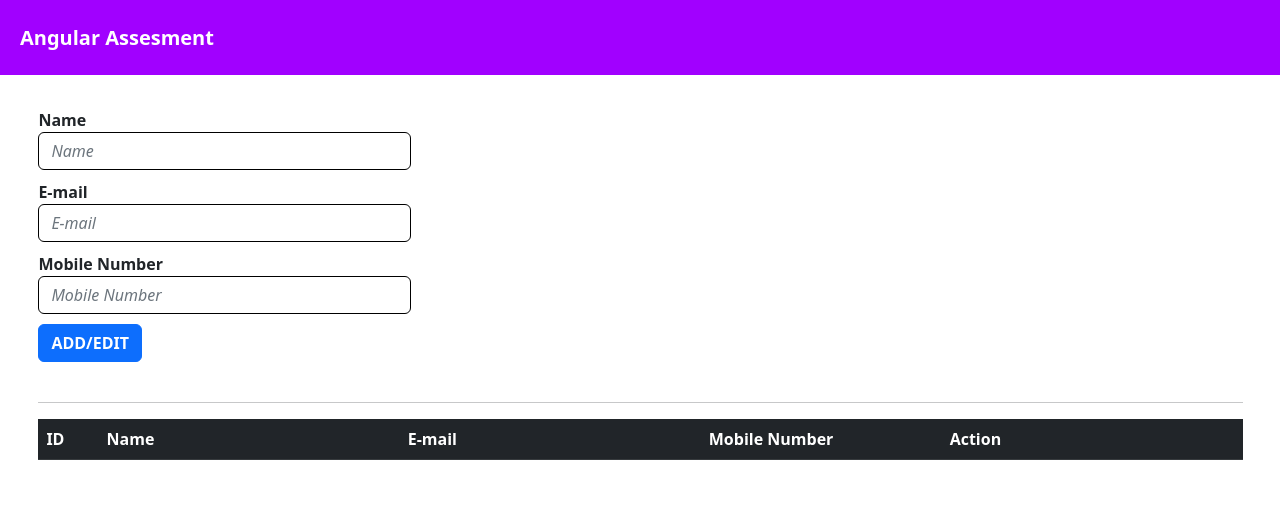
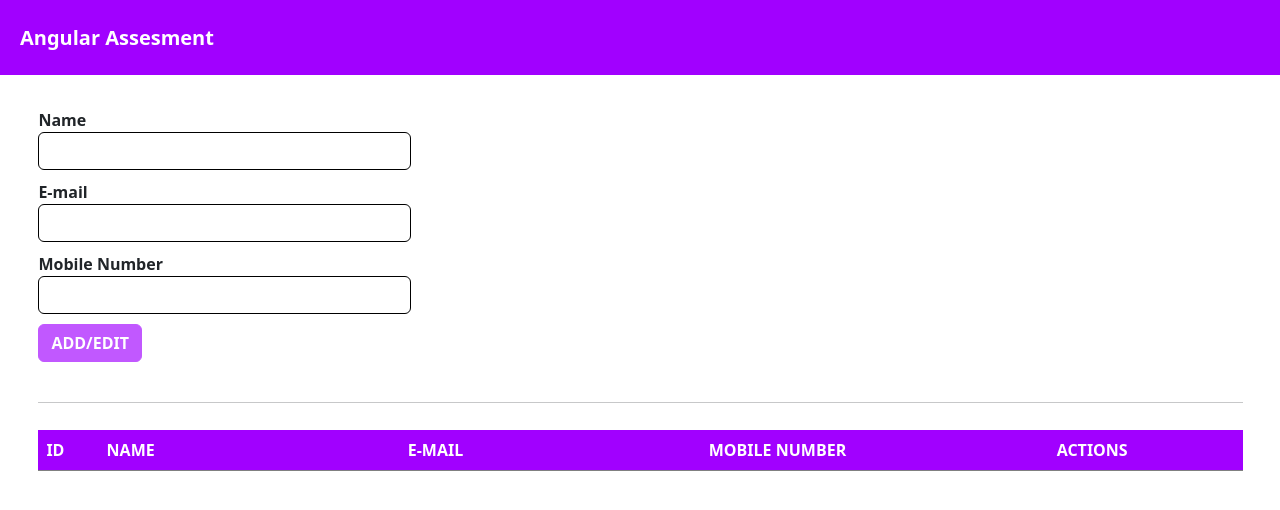
Before and after one commit to rizchkid/angular-assessment, an Angular app: page /records in a window 1280 px wide. Shown: the top 510 px of the page. Built offline with nearby package versions, Linux system fonts and the light colour scheme.

Commit message:
.1 stable buid add

```diff
--- a/src/app/app.module.ts
+++ b/src/app/app.module.ts
@@ -1,6 +1,7 @@
 import { NgModule, Component } from '@angular/core';
 import { BrowserModule } from '@angular/platform-browser';
 import { RouterModule, Routes } from '@angular/router';
+import { HttpClientModule } from '@angular/common/http'
 
 import { AppComponent } from './app.component';
 import { HeaderComponent } from './header/header.component';
@@ -35,7 +36,8 @@
   imports: [
     BrowserModule,
     FormsModule,
-    RouterModule.forRoot(appRoute)
+    RouterModule.forRoot(appRoute),
+    HttpClientModule
   ],
   providers: [],
   bootstrap: [AppComponent]
--- a/src/app/records/create-record/record.component.css
+++ b/src/app/records/create-record/record.component.css
@@ -24,6 +24,24 @@
   font-weight: bold;
 }
 
-input:placeholder-shown {
-  font-style: italic;
+
+.btn-primary{
+  --bs-btn-color: #fff;
+    --bs-btn-bg: #A100FF;
+    --bs-btn-border-color: #A100FF;
+    --bs-btn-hover-color: #fff;
+    --bs-btn-hover-bg: #A100FF;
+    --bs-btn-hover-border-color: #A100FF;
+    --bs-btn-focus-shadow-rgb: 49,132,253;
+    --bs-btn-active-color: #fff;
+    --bs-btn-active-bg: #A100FF;
+    --bs-btn-active-border-color: #A100FF;
+    --bs-btn-active-shadow: inset 0 3px 5px rgba(0, 0, 0, 0.125);
+    --bs-btn-disabled-color: #fff;
+    --bs-btn-disabled-bg: #A100FF;
+    --bs-btn-disabled-border-color: #A100FF;
 }
+
+input.ng-invalid.ng-touched{
+  border: 1px solid red;
+}
--- a/src/app/records/create-record/record.component.html
+++ b/src/app/records/create-record/record.component.html
@@ -1,36 +1,45 @@
-  <form (ngSubmit)="onSubmit()">
+  <form (ngSubmit)="onSubmit()" #f="ngForm">
     <div class="form-group">
       <label>Name</label>
       <input
       type="text"
       class="form-control"
       id="username"
-    placeholder="Name"
       style="width: 30%;"
       name="name"
-    [(ngModel)]="name" >
+      [(ngModel)]="name"
+      required>
     </div>
+
     <div class="form-group">
       <label>E-mail</label>
       <input
       type="email"
       class="form-control"
-      id="email" placeholder="E-mail"
+      id="email"
       style="width: 30%;"
       name="email"
-      [(ngModel)]="email" >
+      [(ngModel)]="email"
+      required
+      email>
     </div>
+    <!-- on keydown blocks letter 'e' as an input of a number -->
     <div class="form-group">
       <label>Mobile Number</label>
       <input
       type="number"
       class="form-control"
       id="mobile=number"
-      placeholder="Mobile Number"
       style="width: 30%;"
       name="mobileNumber"
-      [(ngModel)]="mobileNumber" >
+      onkeydown="return event.keyCode !== 69"
+      [(ngModel)]="mobileNumber"
+      required>
     </div>
+
     <!-- add the if else if add or edit -->
-    <button type="submit" class="btn btn-primary">ADD/EDIT</button>
+    <button
+    type="submit"
+    class="btn btn-primary"
+    [disabled]="!f.valid">ADD/EDIT</button>
   </form>
--- a/src/app/records/create-record/record.component.ts
+++ b/src/app/records/create-record/record.component.ts
@@ -1,4 +1,5 @@
-import { Component, Output, EventEmitter } from '@angular/core';
+import { Component, Output, EventEmitter, ViewChild } from '@angular/core';
+import { NgForm } from '@angular/forms';
 
 
 @Component({
@@ -7,6 +8,7 @@
   styleUrls: ['./record.component.css']
 })
 export class CreateRecordComponent {
+  @ViewChild('f') addForm: NgForm;
   name: string;
   email: string;
   mobileNumber: number;
@@ -15,5 +17,8 @@
 
   onSubmit(){
   this.inputData.emit({name: this.name, email: this.email, mobileNumber: this.mobileNumber});
+  console.log(this.addForm);
+
+  this.addForm.reset();
   }
 }
--- a/src/app/records/record-list/record-list.component.css
+++ b/src/app/records/record-list/record-list.component.css
@@ -1,9 +1,9 @@
-
 .action-buttons button{
   margin: 3px;
   text-align: center;
   font-weight: bold;
 }
+
 .action-buttons {
   text-align: center;
 }
@@ -23,7 +23,21 @@
   border-color: gray;
 }
 
+th {
+  vertical-align: middle;
+  border-color: gray;
+}
+
 hr{
   max-width: 97%;
-  font-size: px;
+  height: 12px;
 }
+
+thead{
+  background-color: #A100FF;
+  color: white;;
+}
+
+.action-col{
+  text-align: center;
+}
--- a/src/app/records/record-list/record-list.component.html
+++ b/src/app/records/record-list/record-list.component.html
@@ -1,21 +1,21 @@
 <div class="head-container">
   <hr>
   <table class="table">
-    <thead class="table-dark">
+    <thead>
       <tr>
         <th scope="col" style="width: 5%;">ID</th>
-        <th scope="col" style="width: 25%;">Name</th>
-        <th scope="col" style="width: 25%;">E-mail</th>
-        <th scope="col" style="width: 20%;">Mobile Number</th>
-        <th scope="col" style="width: 25%;">Action</th>
+        <th scope="col" style="width: 25%;">NAME</th>
+        <th scope="col" style="width: 25%;">E-MAIL</th>
+        <th scope="col" style="width: 20%;">MOBILE NUMBER</th>
+        <th scope="col" class="action-col" style="width: 25%;">ACTIONS</th>
       </tr>
     </thead>
     <tbody>
       <tr *ngFor="let data of newTableData; let i = index">
-        <td class="px-auto" scope="row">{{i + 1}}</td>
-        <td class="px-auto">{{data.name}}</td>
-        <td class="px-auto">{{data.email}}</td>
-        <td class="px-auto">{{data.mobileNumber}}</td>
+        <th scope="row">{{i + 1}}</th>
+        <td>{{data.name  | titlecase}}</td>
+        <td>{{data.email | lowercase}}</td>
+        <td>{{data.mobileNumber}}</td>
         <td>
           <div class="action-buttons">
             <button type="button" class="btn btn-success" routerLink="../record" style= "width: 30%;">View</button>
```
Lines whose indentation alone changed are shown as unchanged.
